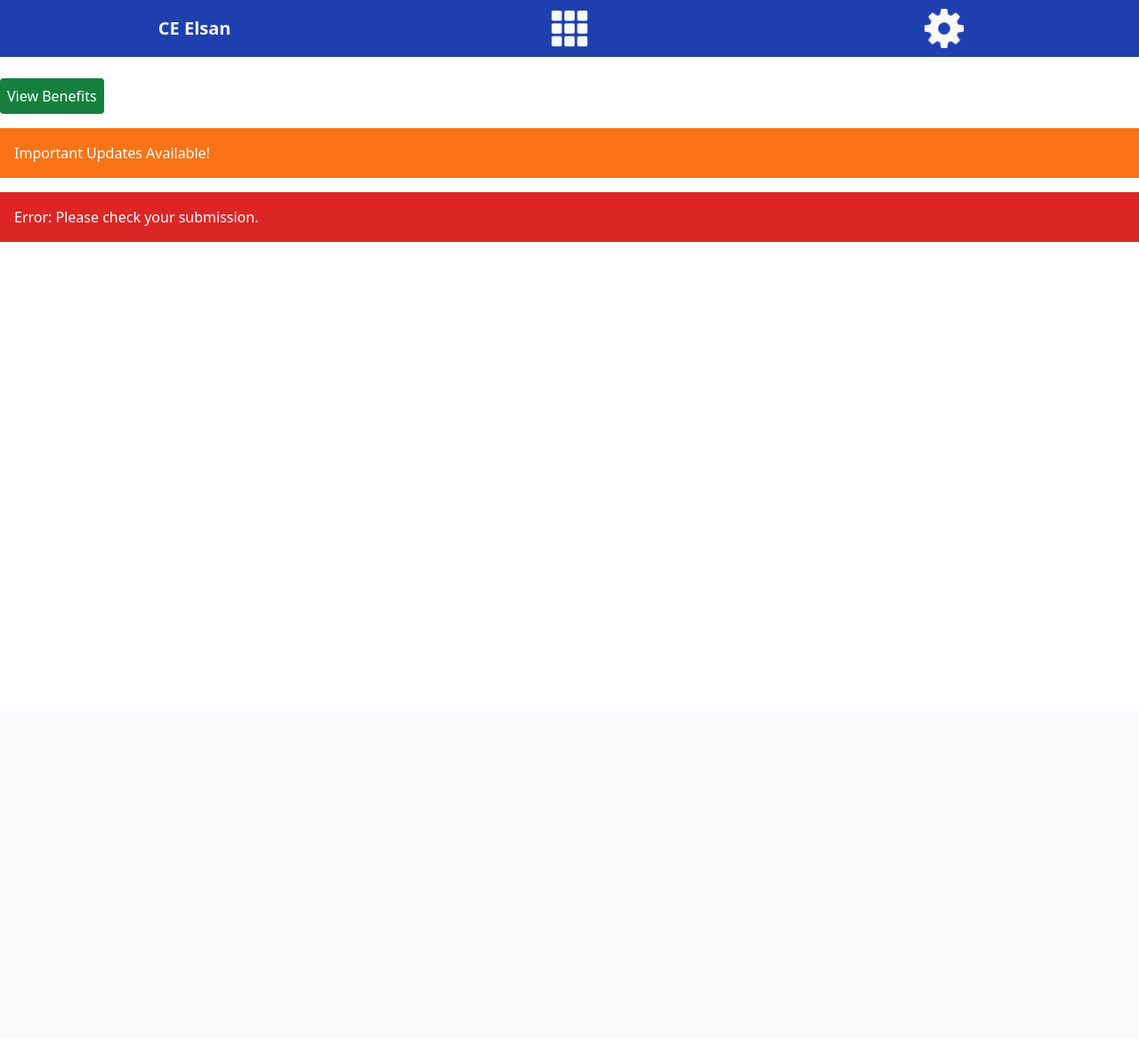
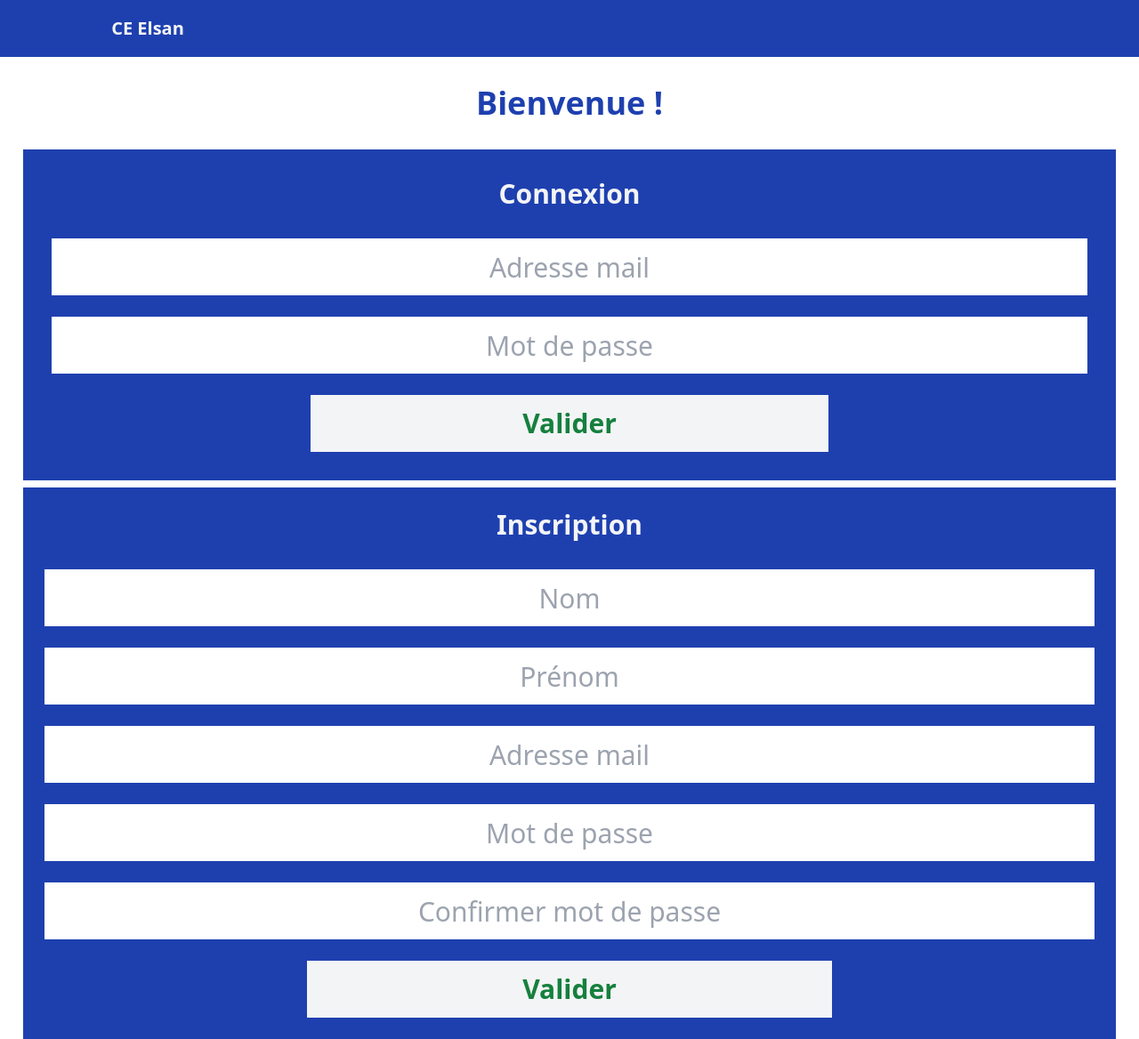
Before and after one commit to malibu1106/ce-elsan, a PHP site: page / in a window 1280 px wide. Shown: the whole page at 89% size. Before the commit the page ends 272 px from the top, so only its background shows below. Run offline with PHP 8.4, Linux system fonts and the light colour scheme.

Commit message:
index - login/signup forms

```diff
--- /dev/null
+++ b/src/includes/nav.php
@@ -0,0 +1,33 @@
+    <nav class="bg-blue-800 p-2">
+        <ul class="flex justify-between items-center w-full">
+            <li class="w-1/4 flex justify-center items-center h-12">
+                <h2 class="text-gray-100 text-xl font-bold">CE Elsan</h2>
+            </li>
+
+
+            <?php if (isset($_SESSION)){
+                echo
+            '<li class="w-1/4 flex justify-center">
+                    <img class="h-12" src="images/icons/home.png" alt="bouton du menu" id="menu_bouton">
+            </li>';}
+            ?>
+
+            <?php if (isset($_SESSION) && ($_SESSION['role'] === "admin")){
+                echo
+            '<li class="w-1/4 flex justify-center">
+                <a href="back_office/gestion.php">
+                    <img class="h-12" src="images/icons/back_office.png" alt="bouton de l\'interface administrateur">
+                </a>
+            </li>';}
+            ?>
+
+            <?php if (isset($_SESSION)){
+                echo
+            '<li class="w-1/4 flex justify-center">
+                <a href="profile.php">
+                    <img class="h-12" src="images/icons/user.png" alt="bouton accès profil">
+                </a>
+            </li>';}
+            ?>
+        </ul>
+    </nav>
--- a/src/index.html
+++ /dev/null
@@ -1,41 +0,0 @@
-<!doctype html>
-<html>
-<head>
-  <meta charset="UTF-8">
-  <meta name="viewport" content="width=device-width, initial-scale=1.0">
-  <link href="./output.css" rel="stylesheet">
-  <script src="js/script.js"></script>
-</head>
-<body class="">
-
-    <nav class="bg-blue-800 p-2">
-        <ul class="flex justify-between items-center w-full">
-            <li class="w-1/3 flex justify-center">
-                <h1 class="text-gray-100 text-xl font-bold">CE Elsan</h1>
-            </li>
-
-            <li class="w-1/3 flex justify-center">
-                    <img class="h-12" src="images/icons/menu.png" alt="bouton du menu" id="menu_bouton">
-            </li>
-
-            <li class="w-1/3 flex justify-center">
-                <a href="back_office/gestion.php">
-                    <img class="h-12" src="images/icons/back_office.png" alt="bouton de l'interface administrateur">
-                </a>
-            </li>
-        </ul>
-    </nav>
-
-
-    <br>
-    <button class="bg-green-700 text-white p-2 rounded">View Benefits</button>
-    <div class="bg-orange-500 p-4 mt-4">
-        <p class="text-white">Important Updates Available!</p>
-    </div>
-    <div class="bg-red-600 p-4 mt-4">
-        <p class="text-white">Error: Please check your submission.</p>
-    </div>
-
-
-</body>
-</html>
--- /dev/null
+++ b/src/index.php
@@ -0,0 +1,43 @@
+<?php
+// session_start();
+// $_SESSION['role'] = "fdf";
+?>
+<!doctype html>
+<html>
+<head>
+  <meta charset="UTF-8">
+  <meta name="viewport" content="width=device-width, initial-scale=1.0">
+  <link href="./output.css" rel="stylesheet">
+  <script src="js/script.js"></script>
+</head>
+<body class="">
+
+<?php include 'includes/nav.php';?>
+
+<h1 class="text-blue-800 font-bold text-4xl text-center mt-8 mb-8">Bienvenue !</h1>
+
+<section class="login w-[96%] bg-blue-800 p-4 mx-auto mt-2">
+    <h2 class="text-gray-100 font-bold text-3xl text-center m-4">Connexion</h2>
+    <form class="flex flex-col p-4" action="php_sql/login_handler.php">
+        <input class="mb-6 h-16 text-3xl text-center" type="mail" placeholder="Adresse mail">
+        <input class="mb-6 h-16 text-3xl text-center" type="password" placeholder="Mot de passe">
+        <input class="bg-gray-100 h-16 w-[50%] mx-auto text-3xl font-semibold text-green-700" type="submit" value="Valider">
+    </form>
+</section>
+
+<section class="signup w-[96%] bg-blue-800 p-2 mx-auto mt-2">
+    <h2 class="text-gray-100 font-bold text-3xl text-center m-4">Inscription</h2>
+    <form class="flex flex-col p-4" action="php_sql/signup_handler.php">
+        <input class="mb-6 h-16 text-3xl text-center" type="text" placeholder="Nom">
+        <input class="mb-6 h-16 text-3xl text-center" type="text" placeholder="Prénom">
+        <input class="mb-6 h-16 text-3xl text-center" type="mail" placeholder="Adresse mail">
+        <input class="mb-6 h-16 text-3xl text-center" type="password" placeholder="Mot de passe">
+        <input class="mb-6 h-16 text-3xl text-center" type="password" placeholder="Confirmer mot de passe">
+        <input class="bg-gray-100 h-16 w-[50%] mx-auto text-3xl font-semibold text-green-700" type="submit" value="Valider">
+    </form>
+</section>
+
+
+
+</body>
+</html>
--- a/src/output.css
+++ b/src/output.css
@@ -554,8 +554,41 @@ video {
   display: none;
 }
 
+.m-4 {
+  margin: 1rem;
+}
+
+.mx-auto {
+  margin-left: auto;
+  margin-right: auto;
+}
+
 .mt-4 {
   margin-top: 1rem;
+}
+
+.mt-2 {
+  margin-top: 0.5rem;
+}
+
+.mb-8 {
+  margin-bottom: 2rem;
+}
+
+.mt-8 {
+  margin-top: 2rem;
+}
+
+.mb-2 {
+  margin-bottom: 0.5rem;
+}
+
+.mb-4 {
+  margin-bottom: 1rem;
+}
+
+.mb-6 {
+  margin-bottom: 1.5rem;
 }
 
 .flex {
@@ -566,12 +599,56 @@ video {
   height: 3rem;
 }
 
+.h-5 {
+  height: 1.25rem;
+}
+
+.h-10 {
+  height: 2.5rem;
+}
+
+.h-16 {
+  height: 4rem;
+}
+
+.h-4 {
+  height: 1rem;
+}
+
 .w-1\/3 {
   width: 33.333333%;
 }
 
 .w-full {
   width: 100%;
+}
+
+.w-16 {
+  width: 4rem;
+}
+
+.w-1 {
+  width: 0.25rem;
+}
+
+.w-96 {
+  width: 24rem;
+}
+
+.w-\[96\%\] {
+  width: 96%;
+}
+
+.w-1\/4 {
+  width: 25%;
+}
+
+.w-\[50\%\] {
+  width: 50%;
+}
+
+.flex-col {
+  flex-direction: column;
 }
 
 .items-center {
@@ -610,6 +687,16 @@ video {
   background-color: rgb(220 38 38 / var(--tw-bg-opacity));
 }
 
+.bg-black {
+  --tw-bg-opacity: 1;
+  background-color: rgb(0 0 0 / var(--tw-bg-opacity));
+}
+
+.bg-gray-100 {
+  --tw-bg-opacity: 1;
+  background-color: rgb(243 244 246 / var(--tw-bg-opacity));
+}
+
 .p-2 {
   padding: 0.5rem;
 }
@@ -618,13 +705,46 @@ video {
   padding: 1rem;
 }
 
+.px-4 {
+  padding-left: 1rem;
+  padding-right: 1rem;
+}
+
+.text-center {
+  text-align: center;
+}
+
 .text-xl {
   font-size: 1.25rem;
   line-height: 1.75rem;
 }
 
+.text-2xl {
+  font-size: 1.5rem;
+  line-height: 2rem;
+}
+
+.text-5xl {
+  font-size: 3rem;
+  line-height: 1;
+}
+
+.text-3xl {
+  font-size: 1.875rem;
+  line-height: 2.25rem;
+}
+
+.text-4xl {
+  font-size: 2.25rem;
+  line-height: 2.5rem;
+}
+
 .font-bold {
   font-weight: 700;
+}
+
+.font-semibold {
+  font-weight: 600;
 }
 
 .text-gray-100 {
@@ -636,3 +756,13 @@ video {
   --tw-text-opacity: 1;
   color: rgb(255 255 255 / var(--tw-text-opacity));
 }
+
+.text-blue-800 {
+  --tw-text-opacity: 1;
+  color: rgb(30 64 175 / var(--tw-text-opacity));
+}
+
+.text-green-700 {
+  --tw-text-opacity: 1;
+  color: rgb(21 128 61 / var(--tw-text-opacity));
+}
```
